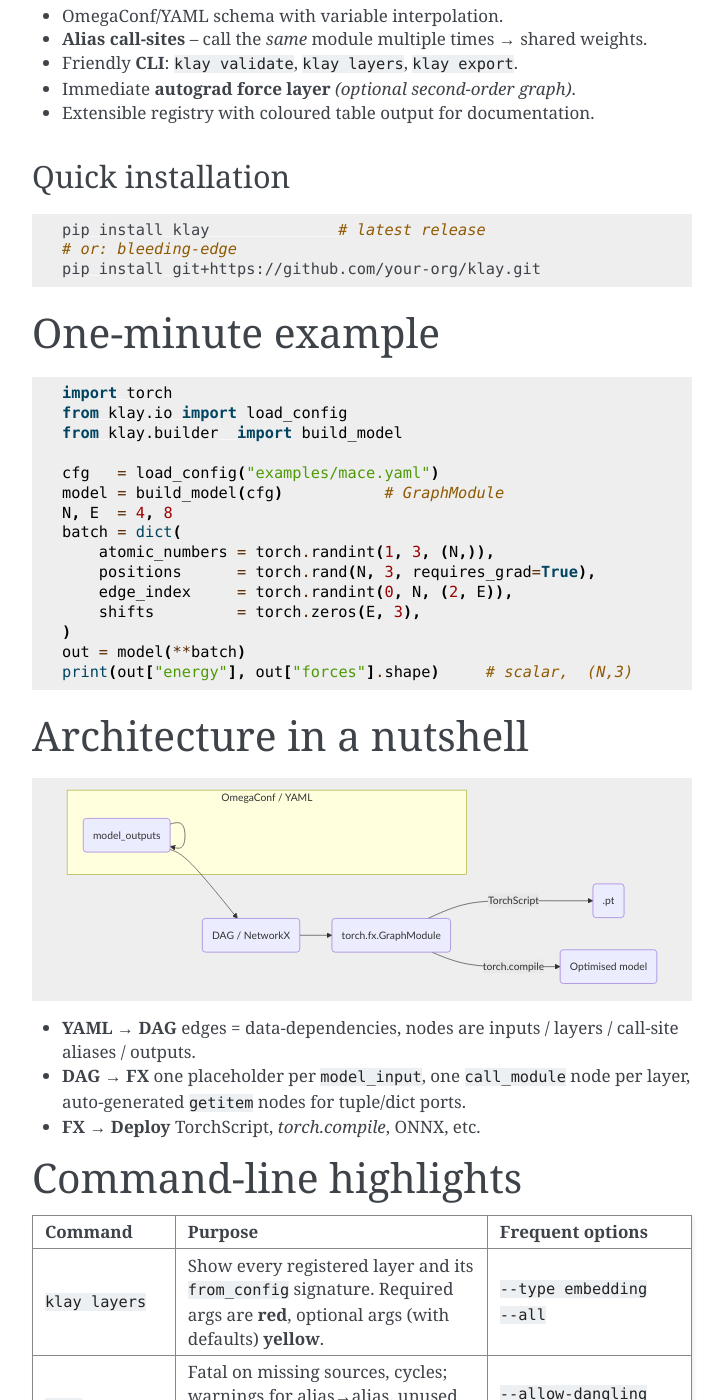
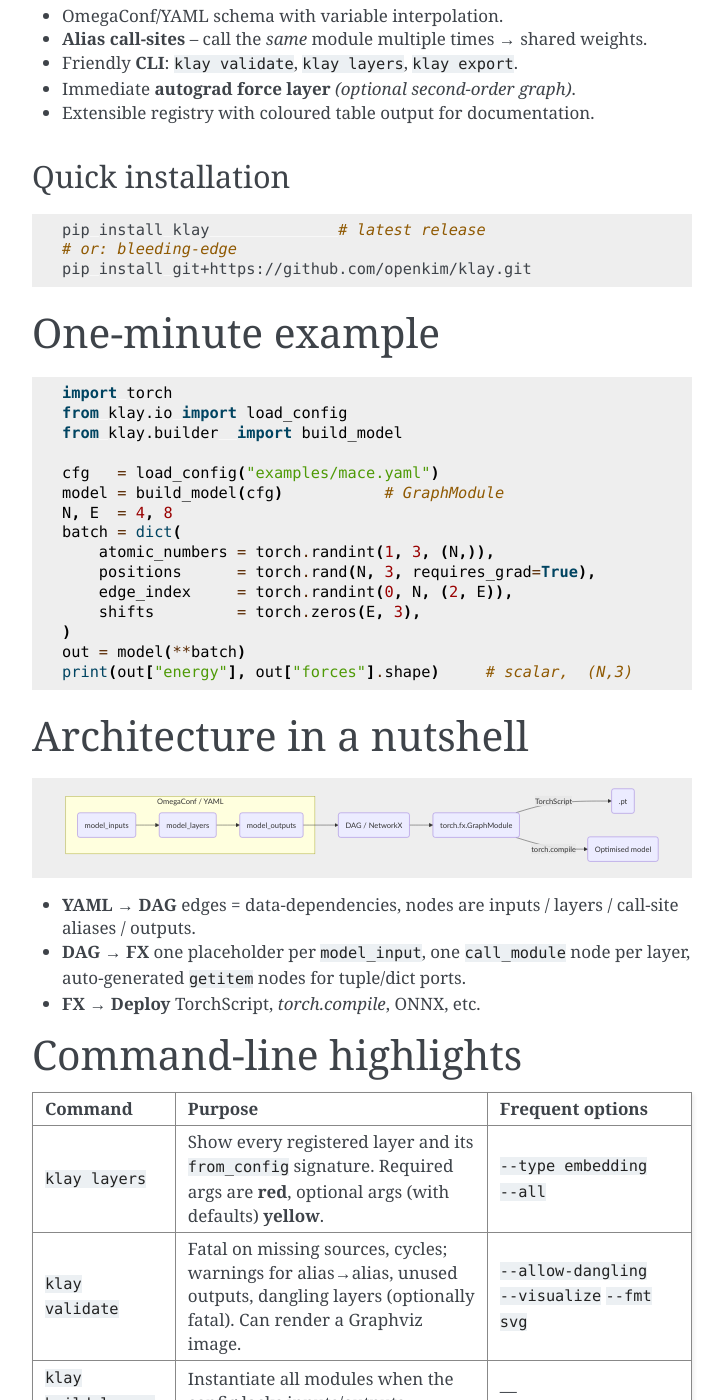
Before and after one commit to openkim/klay, a Sphinx documentation site: the page built from docs/intro.rst, in a window 1280 px wide and 1400 px high, scrolled down 746 px. Shown: the whole window, without its empty margins (388-1112 px from the left). Built offline with Sphinx 7.4.7, drawn with Linux system fonts in a browser that asks for light colours.

Commit message:
Added atomwise batch layer + documentation typos

```diff
--- a/docs/index.rst
+++ b/docs/index.rst
@@ -13,7 +13,6 @@
    intro
    usage
    kliff
-   api
 
 Indices and tables
 ==================
--- a/docs/intro.rst
+++ b/docs/intro.rst
@@ -43,7 +43,7 @@
 
    pip install klay              # latest release
    # or: bleeding-edge
-   pip install git+https://github.com/your-org/klay.git
+   pip install git+https://github.com/openkim/klay.git
 
 One-minute example
 ==================
@@ -74,9 +74,9 @@
 
    graph LR
        subgraph "OmegaConf / YAML"
-          Y(model_inputs) --> Y(model_layers) --> Y(model_outputs)
+          X(model_inputs) --> Y(model_layers) --> Z(model_outputs)
        end
-       Y --> D(DAG / NetworkX)
+       Z --> D(DAG / NetworkX)
        D --> FX(torch.fx.GraphModule)
        FX -->|TorchScript| PT(.pt)
        FX -->|torch.compile| JIT(Optimised model)
```
Also changed, not shown: docs/usage.rst (+9 -9 lines).
